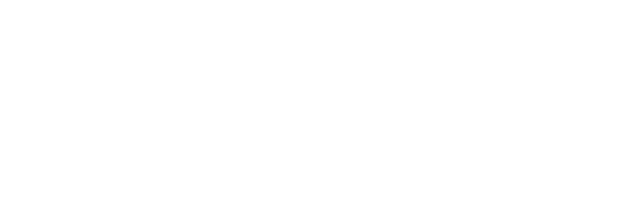
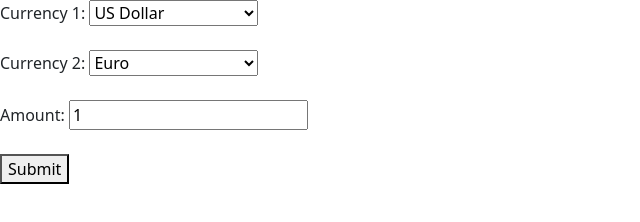
Before and after one commit to NoahKise/currency-exchanger, a website built with webpack: page src/index.html in a window 1280 px wide. Shown: the whole page, without its empty margins (0-640 px from the left). Built offline with nearby package versions, Linux system fonts and the light colour scheme.

Commit message:
add input form

```diff
--- a/src/index.html
+++ b/src/index.html
@@ -4,7 +4,100 @@
 <head>
   <title>Currency Exchanger</title>
 </head>
-
+<form id="converter">
+  <label for="cur1">Currency 1:</label>
+  <select id="cur1" name="cur1">
+    <option value="usd">US Dollar</option>
+    <option value="eur">Euro</option>
+    <option value="jpy">Japanese Yen</option>
+    <option value="gbp">Pound Sterling</option>
+    <option value="aud">Australian Dollar</option>
+    <option value="cad">Canadian Dollar</option>
+    <option value="chf">Swiss Franc</option>
+    <option value="cnh">Chinese Renminbi</option>
+    <option value="hkd">Hong Kong Dollar</option>
+    <option value="nzd">New Zealand Dollar</option>
+    <option value="sgd">Singapore Dollar</option>
+    <option value="sek">Swedish Krona</option>
+    <option value="krw">South Korean Won</option>
+    <option value="nok">Norwegian Krone</option>
+    <option value="inr">Indian Rupee</option>
+    <option value="mxn">Mexican Peso</option>
+    <option value="twd">New Taiwan Dollar</option>
+    <option value="zar">South African Rand</option>
+    <option value="brl">Brazilian Real</option>
+    <option value="dkk">Danish Krone</option>
+    <option value="pln">Polish Zloty</option>
+    <option value="thb">Thai Baht</option>
+    <option value="ils">Israeli New Shekel</option>
+    <option value="idr">Indonesian Rupiah</option>
+    <option value="czk">Czech Koruna</option>
+    <option value="aed">UAE Dirham</option>
+    <option value="try">Turkish Lira</option>
+    <option value="huf">Hungarian Forint</option>
+    <option value="clp">Chilean Peso</option>
+    <option value="sar">Saudi Riyal</option>
+    <option value="php">Philippine Peso</option>
+    <option value="myr">Malaysian Ringgit</option>
+    <option value="cop">Colombian Peso</option>
+    <option value="rub">Russian Ruble</option>
+    <option value="ron">Romanian Leu</option>
+    <option value="pen">Peruvian Sol</option>
+    <option value="bhd">Bahraini Dinar</option>
+    <option value="bgn">Bulgarian Lev</option>
+    <option value="ars">Argentine Peso</option>
+    <option value="vnd">Vietnamese Dong</option>
+  </select><br>
+  <br>
+  <label for="cur2">Currency 2:</label>
+  <select id="cur2" name="cur2">
+    <option value="eur">Euro</option>
+    <option value="usd">US Dollar</option>
+    <option value="jpy">Japanese Yen</option>
+    <option value="gbp">Pound Sterling</option>
+    <option value="aud">Australian Dollar</option>
+    <option value="cad">Canadian Dollar</option>
+    <option value="chf">Swiss Franc</option>
+    <option value="cnh">Chinese Renminbi</option>
+    <option value="hkd">Hong Kong Dollar</option>
+    <option value="nzd">New Zealand Dollar</option>
+    <option value="sgd">Singapore Dollar</option>
+    <option value="sek">Swedish Krona</option>
+    <option value="krw">South Korean Won</option>
+    <option value="nok">Norwegian Krone</option>
+    <option value="inr">Indian Rupee</option>
+    <option value="mxn">Mexican Peso</option>
+    <option value="twd">New Taiwan Dollar</option>
+    <option value="zar">South African Rand</option>
+    <option value="brl">Brazilian Real</option>
+    <option value="dkk">Danish Krone</option>
+    <option value="pln">Polish Zloty</option>
+    <option value="thb">Thai Baht</option>
+    <option value="ils">Israeli New Shekel</option>
+    <option value="idr">Indonesian Rupiah</option>
+    <option value="czk">Czech Koruna</option>
+    <option value="aed">UAE Dirham</option>
+    <option value="try">Turkish Lira</option>
+    <option value="huf">Hungarian Forint</option>
+    <option value="clp">Chilean Peso</option>
+    <option value="sar">Saudi Riyal</option>
+    <option value="php">Philippine Peso</option>
+    <option value="myr">Malaysian Ringgit</option>
+    <option value="cop">Colombian Peso</option>
+    <option value="rub">Russian Ruble</option>
+    <option value="ron">Romanian Leu</option>
+    <option value="pen">Peruvian Sol</option>
+    <option value="bhd">Bahraini Dinar</option>
+    <option value="bgn">Bulgarian Lev</option>
+    <option value="ars">Argentine Peso</option>
+    <option value="vnd">Vietnamese Dong</option>
+  </select><br>
+  <br>
+  <label for="amount">Amount:</label>
+  <input id="amount" type="number" name="amount" value="1"><br>
+  <br>
+  <button class="button" type="submit" value="submit">Submit</button>
+</form>
 <body>
 
 </body>
```
